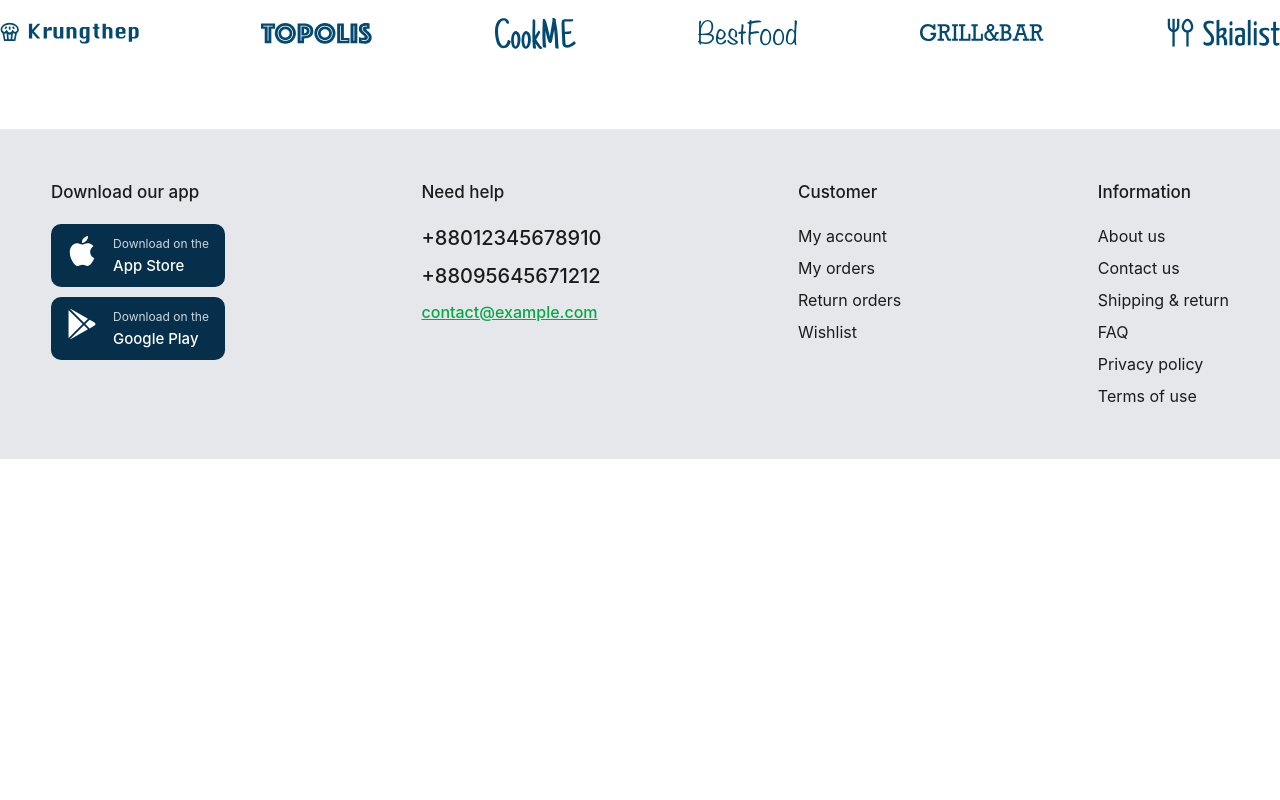
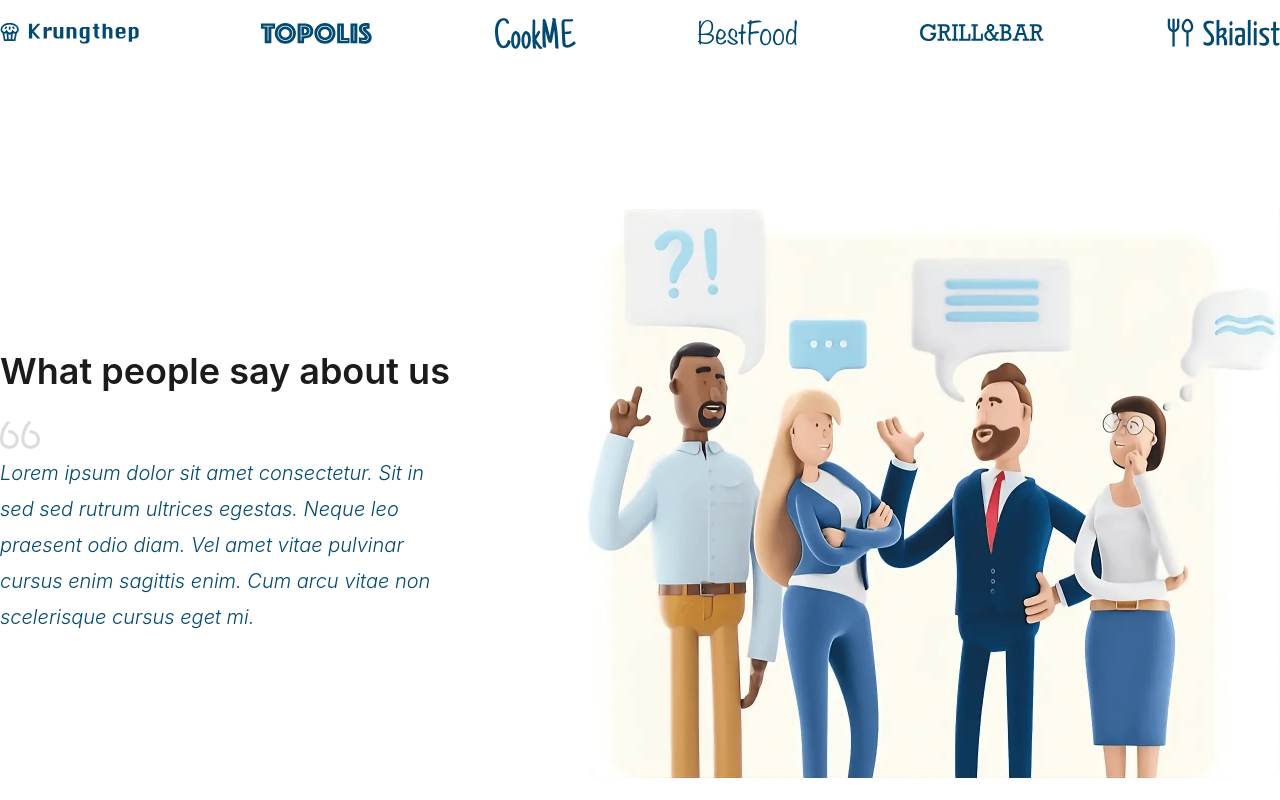
Before and after one commit to alexsantosquispe/bob-corn, a React (Vite) app in the folder client/: page / in a window 1280 px wide. Shown: the part 2440-3240 px from the top of the page. Before the commit the page ends 2899 px from the top, so only its background shows below. Built offline with nearby package versions, Linux system fonts and the light colour scheme; no server answers; the HTML template or start-up script is replaced by a standard one; a web font is replaced by a local one.

Commit message:
Comments section added

```diff
--- a/client/src/App.tsx
+++ b/client/src/App.tsx
@@ -1,6 +1,7 @@
 import { useEffect } from 'react';
 import { Footer } from './components/molecules/Footer';
 import { Navbar } from './components/molecules/Navbar';
+import { CommentsSection } from './components/organisms/CommentsSection';
 import { Hero } from './components/organisms/Hero';
 import { OurService } from './components/organisms/OurService';
 import { PopularBrands } from './components/organisms/PopularBrands';
@@ -24,6 +25,7 @@ function App() {
         <OurService />
         <PopularCategories />
         <PopularBrands />
+        <CommentsSection />
       </main>
       <Footer />
     </div>
--- a/client/src/components/organisms/Comments.tsx
+++ /dev/null
@@ -1,3 +0,0 @@
-export const Comments = () => {
-  return <div>Comments</div>;
-};
--- /dev/null
+++ b/client/src/components/organisms/CommentsSection.tsx
@@ -0,0 +1,28 @@
+import { QuoteIcon } from '../../icons/QuoteIcon';
+
+const comment =
+  'Lorem ipsum dolor sit amet consectetur. Sit in sed sed rutrum ultrices egestas. Neque leo praesent odio diam. Vel amet vitae pulvinar cursus enim sagittis enim. Cum arcu vitae non scelerisque cursus eget mi.';
+
+export const CommentsSection = () => {
+  return (
+    <div className="flex w-full justify-center">
+      <div className="flex w-[82.5rem] flex-col items-center gap-9 py-20">
+        <div className="flex items-center justify-between gap-[7.75rem]">
+          <div className="flex flex-col gap-6">
+            <h2 className="text-4xl font-semibold">What people say about us</h2>
+            <div className="flex flex-col">
+              <QuoteIcon />
+              <p className="text-xl leading-9 font-light text-sky-900 italic">
+                {comment}
+              </p>
+            </div>
+          </div>
+          <img
+            src="/img/people-taking.webp"
+            className="h-[35.5625rem] w-[43.3125rem]"
+          />
+        </div>
+      </div>
+    </div>
+  );
+};
--- /dev/null
+++ b/client/src/icons/QuoteIcon.tsx
@@ -0,0 +1,26 @@
+import { twMerge } from 'tailwind-merge';
+import type { SvgIconProps } from '../types';
+
+export const QuoteIcon = ({ className }: SvgIconProps) => {
+  return (
+    <svg
+      width="40"
+      height="40"
+      viewBox="0 0 40 40"
+      fill="none"
+      xmlns="http://www.w3.org/2000/svg"
+      className={twMerge('size-10', className)}
+    >
+      <g opacity="0.15">
+        <path
+          d="M9.56391 15.2367L9.49227 15.2349C8.62937 15.2157 7.91273 15.8951 7.89109 16.7578C7.86953 17.6204 8.55133 18.3373 9.41398 18.3589L9.49898 18.361C12.8769 18.4264 15.625 21.2294 15.625 24.6093C15.625 28.0556 12.8212 30.8593 9.375 30.8593C5.92875 30.8593 3.125 28.0556 3.125 24.6093C3.125 20.3048 4.14875 16.3328 6.16805 12.8035C7.67719 10.1656 9.21187 8.77222 9.24055 8.74644C9.88414 8.17512 9.94461 7.19011 9.37477 6.54426C8.80375 5.8973 7.81648 5.83551 7.16937 6.40636C7.09383 6.47308 5.29859 8.07426 3.53141 11.12C1.92031 13.8967 0 18.4908 0 24.6093C0 29.7787 4.20563 33.9843 9.375 33.9843C14.5444 33.9843 18.75 29.7787 18.75 24.6093C18.75 22.1374 17.7963 19.8049 16.0645 18.0414C14.3363 16.2816 12.0277 15.2856 9.56391 15.2367Z"
+          fill="currentColor"
+        />
+        <path
+          d="M37.3145 18.0415C35.5862 16.2816 33.2777 15.2855 30.8138 15.2367L30.7423 15.2349C29.8822 15.2158 29.1627 15.8952 29.1411 16.7578C29.1195 17.6205 29.8013 18.3373 30.664 18.359L30.749 18.361C34.1269 18.4265 36.875 21.2295 36.875 24.6094C36.875 28.0556 34.0712 30.8594 30.625 30.8594C27.1788 30.8594 24.375 28.0556 24.375 24.6094C24.375 20.3048 25.3988 16.3327 27.418 12.8036C28.9271 10.1657 30.4618 8.77234 30.4905 8.74656C31.1341 8.17516 31.1945 7.19023 30.6247 6.54437C30.0538 5.89734 29.0664 5.83555 28.4193 6.40648C28.3438 6.4732 26.5485 8.07437 24.7813 11.1202C23.1703 13.8967 21.25 18.4909 21.25 24.6094C21.25 29.7787 25.4556 33.9844 30.625 33.9844C35.7944 33.9844 40 29.7787 40 24.6094C40 22.1374 39.0463 19.8049 37.3145 18.0415Z"
+          fill="currentColor"
+        />
+      </g>
+    </svg>
+  );
+};
```
Also changed, not shown: client/public/img/people-taking.webp (added), client/public/img/phone.webp (added).
